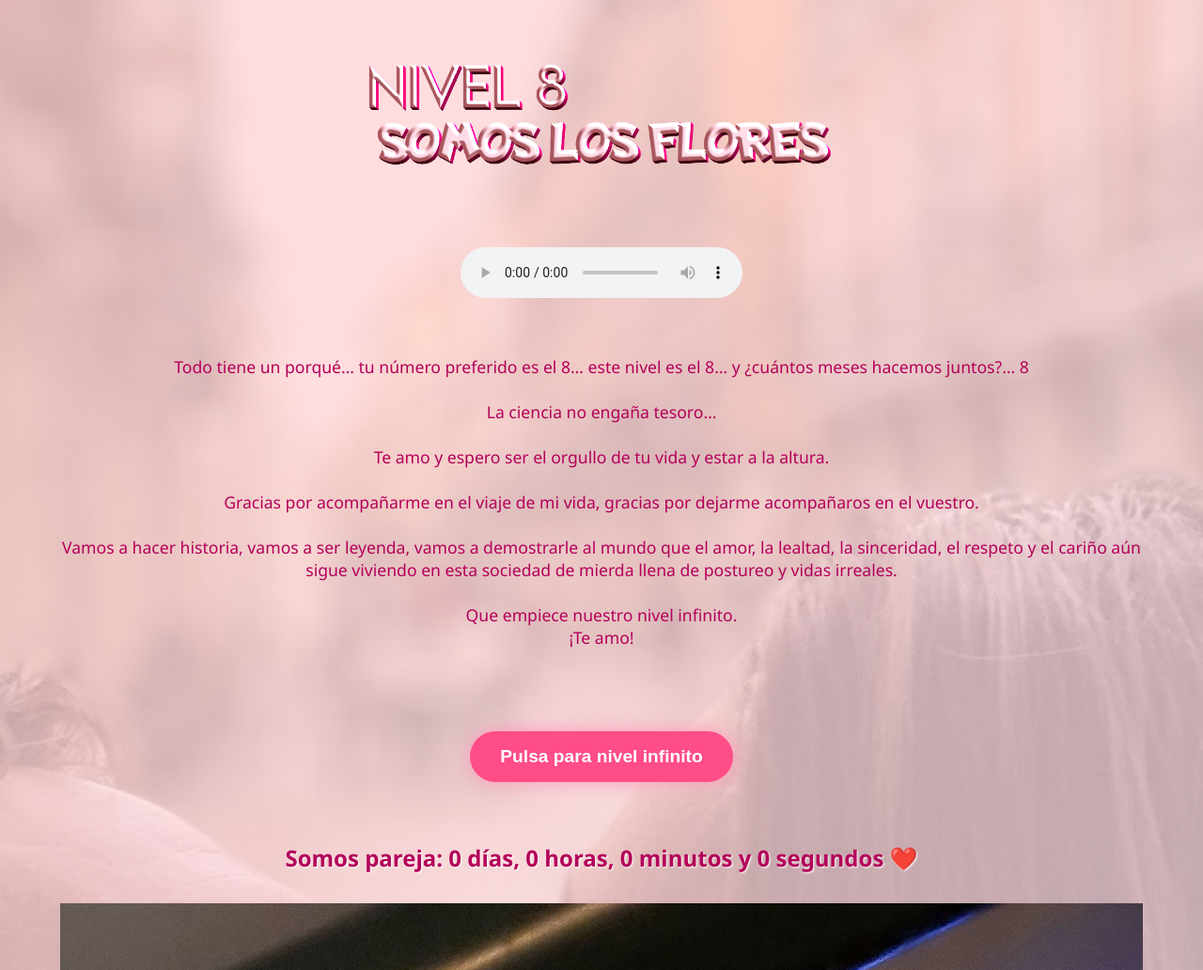
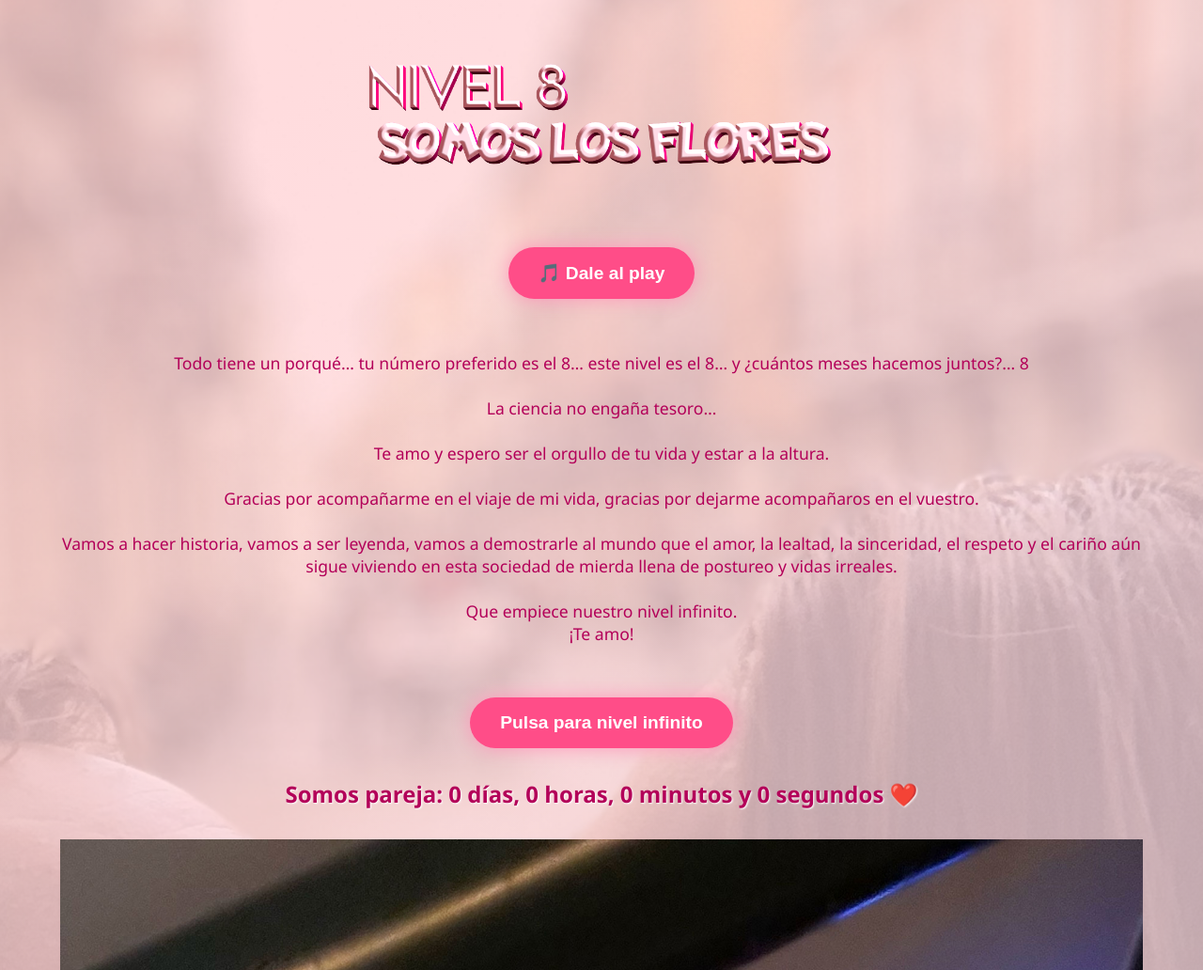
Before and after one commit to B4xt3R83/miflormijardin, a plain HTML site: page nivel8.html in a window 1280 px wide. Shown: the part 511-1543 px from the top of the page at 94% size. Drawn offline with Linux system fonts and the light colour scheme.

Commit message:
Update nivel8.html

```diff
--- a/nivel8.html
+++ b/nivel8.html
@@ -92,7 +92,7 @@
       margin-right: auto;
     }
 
-    .audio-button {
+    .audio-button, .infinito-button {
       margin: 2rem auto;
       z-index: 1;
       position: relative;
@@ -100,7 +100,6 @@
 
     .play-btn {
       display: inline-block;
-      margin: 2rem auto;
       padding: 1rem 2rem;
       font-size: 1.2rem;
       font-weight: bold;
@@ -169,7 +168,8 @@
   <img src="titulo8.png" alt="Nivel 8" class="titulo-nivel">
 
   <div class="audio-button">
-    <audio controls id="audioNarracion">
+    <button class="play-btn" onclick="document.getElementById('audioNarracion').play()">🎵 Dale al play</button>
+    <audio id="audioNarracion">
       <source src="narracion8.mp3" type="audio/mpeg">
       Tu navegador no soporta audio.
     </audio>
@@ -190,7 +190,9 @@ Que empiece nuestro nivel infinito.
 ¡Te amo!
   </p>
 
-  <button class="play-btn" onclick="activarInfinito(this)">Pulsa para nivel infinito</button>
+  <div class="infinito-button">
+    <button class="play-btn" onclick="activarInfinito(this)">Pulsa para nivel infinito</button>
+  </div>
 
   <div id="contador">Somos pareja: 0 días, 0 horas, 0 minutos y 0 segundos ❤️</div>
 
@@ -214,8 +216,6 @@ Que empiece nuestro nivel infinito.
     }
 
     function activarInfinito(btn) {
-      const audio = document.getElementById("audioNarracion");
-      audio.play();
       btn.innerText = "Botón del infinito pulsado";
       btn.disabled = true;
 
```
